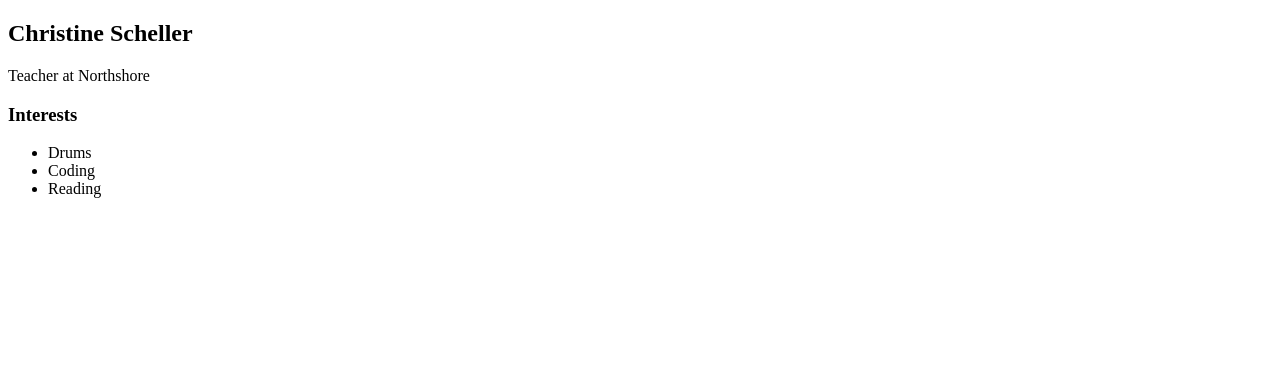
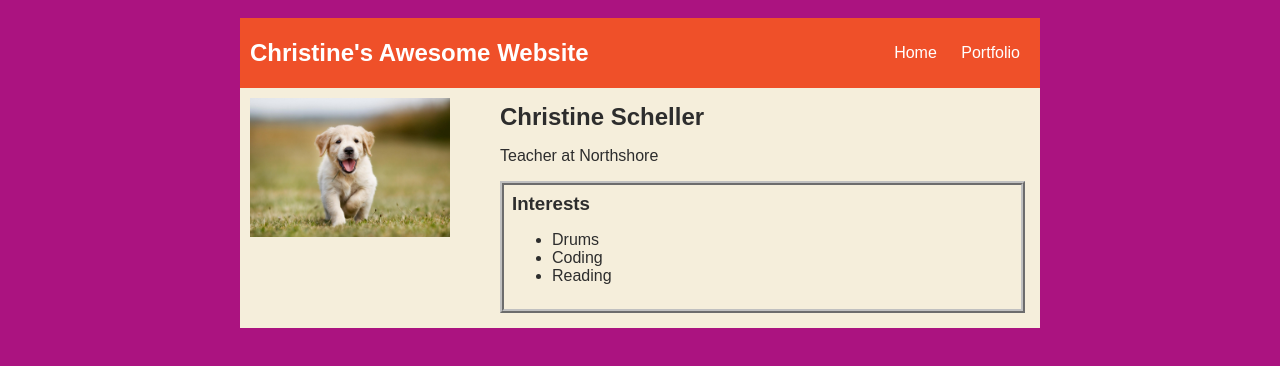
Before and after one commit to christinescheller/coding2024.github.io, a plain HTML site: page index.html in a window 1280 px wide. Drawn offline with Linux system fonts and the light colour scheme.

Commit message:
Finished index and portfolio

```diff
--- a/index.html
+++ b/index.html
@@ -2,21 +2,31 @@
 <html>
   <head>
     <title>Christine's Awesome Website</title>
+    <link rel="stylesheet" href="style.css">
   </head>
 
   <body>
-    <div>
-      <nav></nav>
+    <div id = "all-contents">
+      <!-- All content goes here -->
+      <nav>
+        <h1>Christine's Awesome Website</h1>
+        <ul id = "nav-ul">
+          <li class = "nav-li"><a href = "index.html">Home</a></li>
+          <li class = "nav-li"><a href = "portfolio.html">Portfolio</a></li>
+        </ul>
+      </nav>
       <main>
         <!-- Sidebar section -->
-        <div></div>
+        <div class ="sidebar">
+          <img class = "sidebar-img" src="images/profile_pic.jpg">
+        </div>
 
         <!-- Content section -->
-        <div>
+        <div class = "content">
           <h2>Christine Scheller</h2>
           <p>Teacher at Northshore</p>
           <!-- Interests section -->
-          <div>
+          <div id = "interests">
             <h3>Interests</h3>
             <ul>
               <li>Drums</li>
--- a/style.css
+++ b/style.css
@@ -0,0 +1,88 @@
+body {
+    background: rgb(171, 19, 128);
+    color: rgb(45, 45, 45);
+    padding: 10px;
+    font-family: arial;
+}
+#all-contents {
+  max-width: 800px;
+    margin: auto;
+}
+
+/* navigation menu */
+nav {
+    background: rgb(239, 80, 41);
+   margin: 0 auto;
+    display: flex;
+    padding: 10px;
+}
+h1 {
+    display: flex;
+    align-items: center;
+    color: white;
+    flex: 1;
+    margin: 0;
+}
+#nav-ul {
+    list-style-image: none;
+}
+.nav-li {
+    display: inline-block;
+    padding: 0 10px;
+}
+a {
+    text-decoration: none;
+    color: #fff;
+}
+
+/* main container area beneath menu */
+main {
+    background: rgb(245, 238, 219);
+    display: flex;
+}
+.sidebar {
+    margin-right: 25px;
+    padding: 10px;
+}
+.sidebar-img {
+    width: 200px;
+}
+.content {
+    flex: 1;
+    padding: 15px;
+}
+
+/* portfolio styles */
+#interests {
+    border: 4px silver ridge;
+    padding: 8px;
+}
+h2, h3 {
+    margin: 0px;
+}
+
+/* portfolio styles */
+.content h1 {
+    color: black;
+}
+
+#portfolio {
+    list-style-type: none;
+    padding-left: 0;
+}
+
+#portfolio li {
+    background: #fff;
+    padding: 10px;
+    border-radius: 10px;
+    margin-bottom: 10px;
+}
+
+#portfolio li:hover {
+    background: #eee;
+}
+
+#portfolio a {
+    text-decoration: none;
+    color: #454545;
+}
```
Also changed, not shown: portfolio.html (+37 -0 lines), images/profile_pic.jpg (added).
